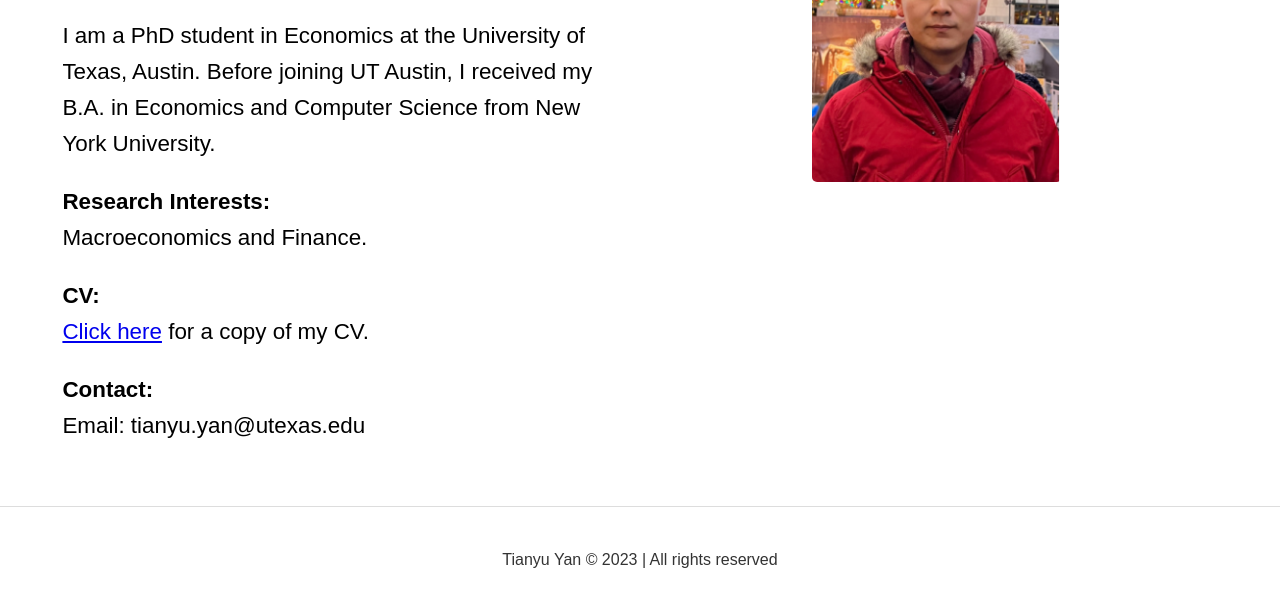
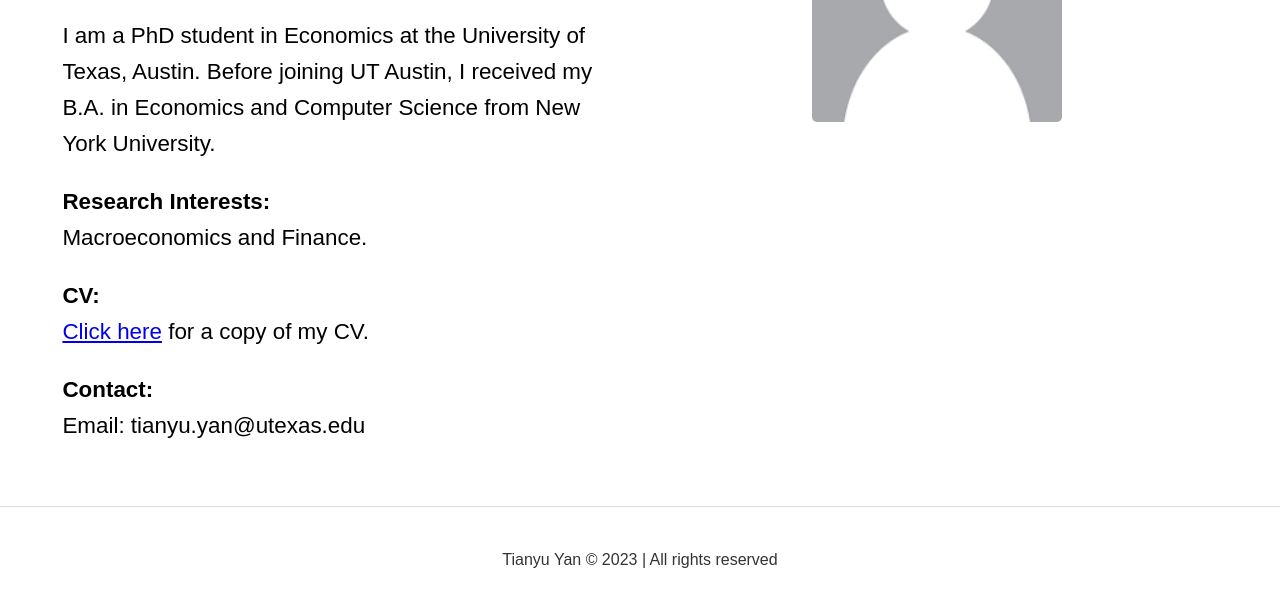
Before and after one commit to tianyuayan/tianyuayan.github.io, a plain HTML site: page index.html in a window 1280 px wide. Shown: the part 248-861 px from the top of the page. Drawn offline with Linux system fonts and the light colour scheme.

Commit message:
lowkey process

```diff
--- a/index.html
+++ b/index.html
@@ -4,8 +4,7 @@
     <meta charset="UTF-8">
     <meta name="viewport" content="width=device-width, initial-scale=1.0">
     <meta name="description" content="Tianyu Yan - PhD student in Economics at the University of Texas, Austin. Learn more about me.">
-    <meta name="keywords" content="Tianyu Yan, Tianyu, Albert, Yan, Albert Yan, Economics, PhD, University of Texas, Austin">
-    <title>Tianyu (Albert) Yan</title>
+    <title>Tianyu Yan</title>
     <link rel="stylesheet" href="styles.css">
 </head>
 <body>
@@ -46,7 +45,7 @@
                     </p>
                 </div>
                 <div class="profile-photo">
-                    <img src="profile_photo.png" alt="Tianyu Yan, PhD student in Economics" width="250" height="300" style="object-fit: cover; border-radius: 5px;">
+                    <img src="na.png" alt="Tianyu Yan, PhD student in Economics" width="250" height="300" style="object-fit: cover; border-radius: 5px;">
                 </div>
             </div>
         </div>
```
Also changed, not shown: research.html (+3 -3 lines), teaching.html (+1 -1 lines), na.png (added).
